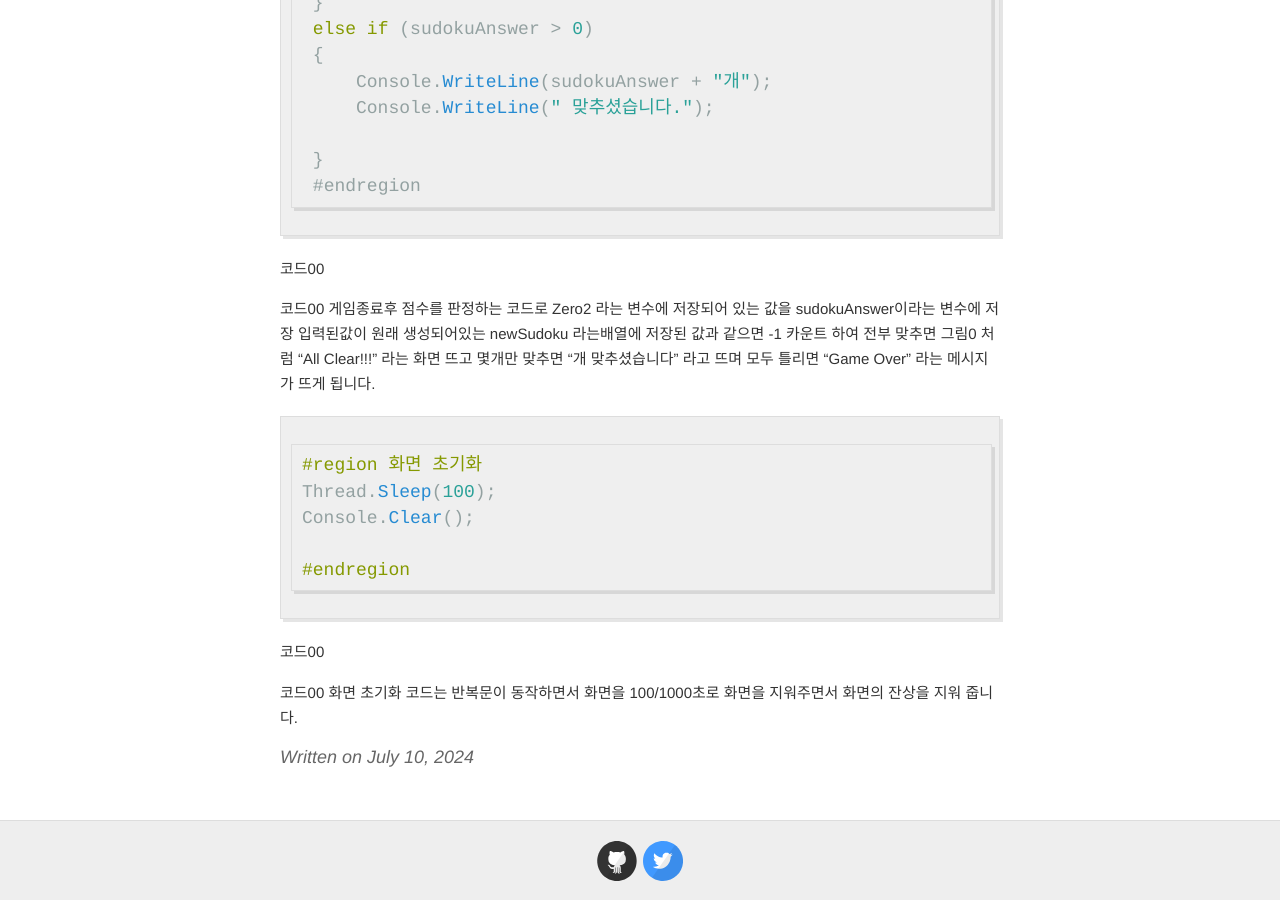
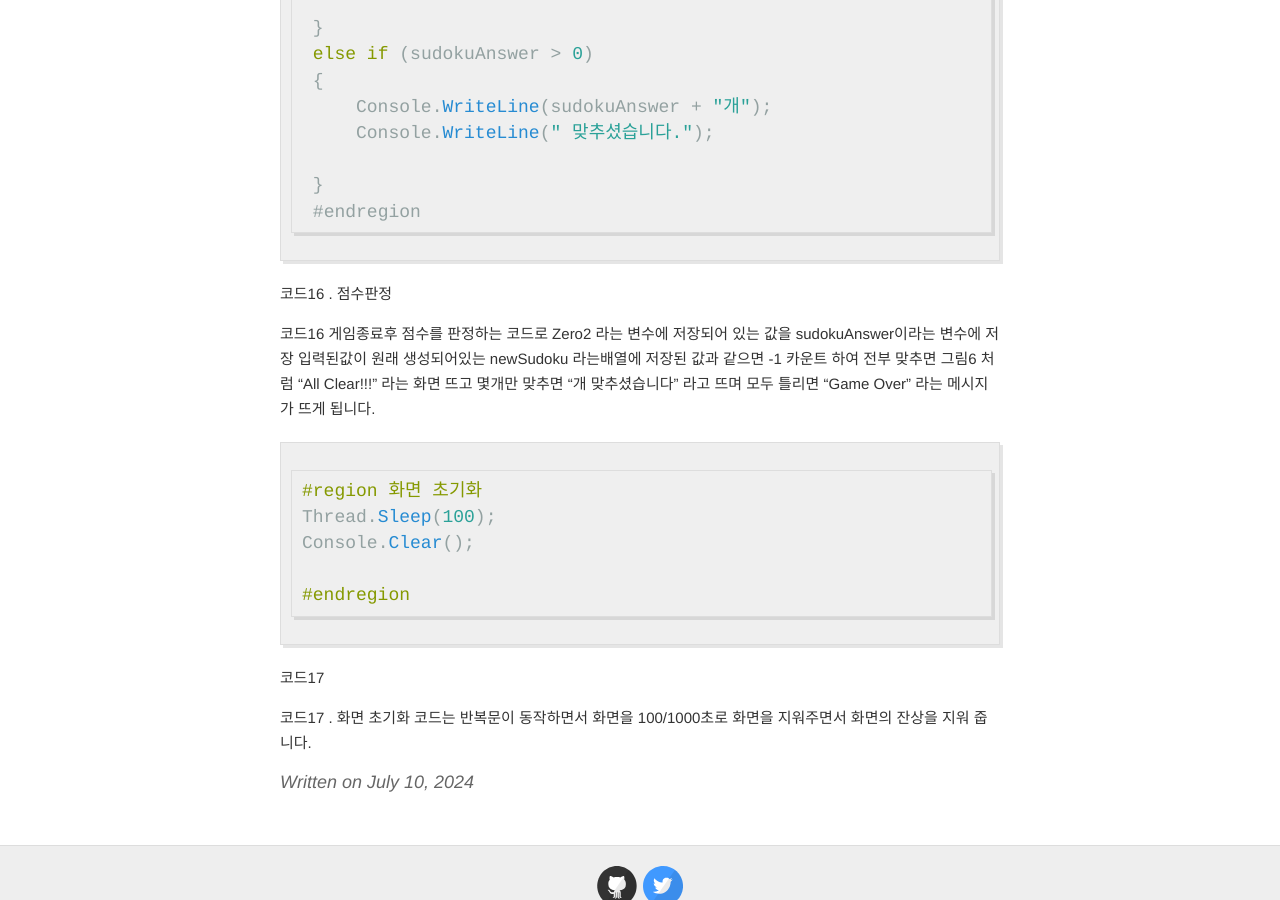
Before and after one commit to enmael/enmael.github.io, a Jekyll site: the page built from _posts/2024-7-10-sudoku .md, in a window 1280 px wide and 900 px high, scrolled down 19415 px. Built offline with Jekyll 4.4.1, drawn with Linux system fonts in a browser that asks for light colours; comment, search, counter and statistics services are not loaded; some of the changed text lies outside the part shown.

Commit message:
Update 2024-7-10-sudoku .md

````diff
--- a/_posts/2024-7-10-sudoku .md
+++ b/_posts/2024-7-10-sudoku .md
@@ -99,11 +99,11 @@
     }
 ```
 <span style="font-size: 15px;">
-   코드1 피셔에이츠 셔플 알고리즘을 이용해서 3x3배열만들기
+   코드 1. 피셔에이츠 셔플 알고리즘을 이용해서 3x3배열만들기
 </span>
 
 <span style="font-size: 15px;">
-코드1은 array 에 저장되어있는 값 1,2,3,4,5,6,7,8,9를 뒤에서 부터 랜덤한 자리와 셔플 하여 값을 변경 하는과정을 9번 반복하여 array 배열을 썩고 그렇게 나온 값들을 2차원 배열 arrray2에 저장을 합니다.
+코드 1은 array 에 저장되어있는 값 1,2,3,4,5,6,7,8,9를 뒤에서 부터 랜덤한 자리와 셔플 하여 값을 변경 하는과정을 9번 반복하여 array 배열을 썩고 그렇게 나온 값들을 2차원 배열 arrray2에 저장을 합니다.
 </span>
 
 <span style="font-size: 15px;">
@@ -161,11 +161,11 @@
 ```
 
 <span style="font-size: 15px;">
-   코드00
+   코드 2. 열분리 코드
 </span>
 
 <span style="font-size: 15px;">
-   코드00 그림0 처럼 열을 분리하여 각각 2차원 배열 row1,row2,row3 에 저장을 합니다.
+   코드 2 그림3 처럼 열을 분리하여 각각 2차원 배열 row1,row2,row3 에 저장을 합니다.
 </span>
 
 ```csharp
@@ -198,12 +198,13 @@
 ```
 
 <span style="font-size: 15px;">
-   코드00
+   코드 3.
 </span>
 
 <span style="font-size: 15px;">
-   코드00 그림0 처럼 분리한 열을 썩어서 새로운 3x3 배열 rowArray1를 만듭니다.
+   코드3. 그림3 처럼 분리한 열을 썩어서 새로운 3x3 배열 rowArray1를 만듭니다.
 </span>
+
 
 ```csharp
 #region rowArray2
@@ -235,11 +236,11 @@
 ```
 
 <span style="font-size: 15px;">
-   코드00
+   코드 4.열분리
 </span>
 
 <span style="font-size: 15px;">
-   코드00 그림0 처럼 분리한 열을 썩어서 새로운 3x3 배열 rowArray2를 만듭니다.
+   코드 4. 그림3 처럼 분리한 열을 썩어서 새로운 3x3 배열 rowArray2를 만듭니다.
 </span>
 
 <span style="font-size: 15px;">
@@ -289,11 +290,11 @@
 ```
 
 <span style="font-size: 15px;">
-   코드00
+   코드 5. 1차원배열로 분리
 </span>
 
 <span style="font-size: 15px;">
-   코드00 는 Array2 2차원배열을 1차원배열로 나누어서 각각 arr1, arr2, arr3에 저장 합니다.
+   코드5 는 Array2 2차원배열을 1차원배열로 나누어서 각각 arr1, arr2, arr3에 저장 합니다.
 </span>
 
 ```csharp
@@ -350,11 +351,11 @@
 ```
 
 <span style="font-size: 15px;">
-   코드00
+   코드6 1차원 배열로 새로운 배열 2차원 배열 생성
 </span>
 
 <span style="font-size: 15px;">
-   코드00 는  1차원 배열 arr1, arr2, arr3 을 위치를 바꿔서 array2 와 중복되지않는 2차원 배열 lineArray1, lineArray2를 만들어냅니다.
+   코드6 는  1차원 배열 arr1, arr2, arr3 을 위치를 바꿔서 array2 와 중복되지않는 2차원 배열 lineArray1, lineArray2를 만들어냅니다.
 </span>
 
 ```csharp
@@ -398,7 +399,7 @@
 ```
 
 <span style="font-size: 15px;">
-   코드00
+   코드 7. 2차원 배열 합치기
 </span>
 
 <span style="font-size: 15px;">
@@ -449,11 +450,11 @@
 ```
 
 <span style="font-size: 15px;">
-   코드00
+   코드 8. 2차원 배열 합쳐서 9x9 배열 만들기
 </span>
 
 <span style="font-size: 15px;">
-   코드00 는 위에서 만들어진 3x9의 2차원배열인  sudoku1, sudoku2, sudoku3를 합쳐서 하나의 새로운 9X9배열  newSudoku 에 붙여 넣는 과정 입니다
+   코드8 는 위에서 만들어진 3x9의 2차원배열인  sudoku1, sudoku2, sudoku3를 합쳐서 하나의 새로운 9X9배열  newSudoku 에 붙여 넣는 과정 입니다
 </span>
 
 <h4>5.게임 플레이</h4>
@@ -481,11 +482,11 @@
 }
 ```
 <span style="font-size: 15px;">
-   코드00
+   코드 9. 배열에 공백 만들기
 </span>
 
 <span style="font-size: 15px;">
-   코드00는 게임 플레이 필요한 답안지를 제작하는 과정으로
+   코드9 는 게임 플레이 필요한 답안지를 제작하는 과정으로
  copySudoku라는 새로운 배열을 생성하여 랜덤 함수를 이용하여
   2차원배열을 인덱스 값을 받아서 그곳의 값만 0으로 바꿔 버리는 코드 입니다.
 </span>
@@ -506,11 +507,11 @@
 Zero2 = Zero;
 ```
 <span style="font-size: 15px;">
-   코드00
+   코드10 . 공백 카운트 하기
 </span>
 
 <span style="font-size: 15px;">
-   코드00 은 빈공간의 갯수를 Zero라는 변수로 저장하여 Zero2에 저장을 합니다.
+   코드10 은 빈공간의 갯수를 Zero라는 변수로 저장하여 Zero2에 저장을 합니다.
 </span>
 
 <h5>5.2 게임플레이</h5>
@@ -538,11 +539,11 @@
  //
 ```
 <span style="font-size: 15px;">
-   코드00
+   코드11. 게임플레이 기초
 </span>
 
 <span style="font-size: 15px;">
-   코드00 시작화면, 작동, 화면초기화 3개로 나누어져있습니다.
+   코드11 시작화면, 작동, 화면초기화 3개로 나누어져있습니다.
 </span>
 
 ```csharp
@@ -563,11 +564,11 @@
 ```
 
 <span style="font-size: 15px;">
-   코드00
+   코드12. 게임 시작화면
 </span>
 
 <span style="font-size: 15px;">
-   코드00 시작화면은 그림0 의 화면이 나오며 start 변수의 값이 20을 넘으면 게임플레이 화면으로 넘어 갑니다.
+   코드12 시작화면은 그림4 의 화면이 나오며 start 변수의 값이 20을 넘으면 게임플레이 화면으로 넘어 갑니다.
 </span>
 
 ```csharp
@@ -589,11 +590,11 @@
 ```
 
 <span style="font-size: 15px;">
-   코드00
+   코드13 . 게임 이벤트 화면
 </span>
 
 <span style="font-size: 15px;">
-   코드00 작동부 로 정보 표시, 스도쿠 판, 키보드 이벤트, 게임종료후 점수 판정으로 나누어집니다.
+   코드13 게임에서 발생하는 이벤트 들로 정보 표시, 스도쿠 판, 키보드 이벤트, 게임종료후 점수 판정으로 나누어집니다.
 </span>
 
 ```csharp
@@ -659,11 +660,11 @@
 ```
 
 <span style="font-size: 15px;">
-   코드00
+   코드14 . 콘솔창에 특수기호 출력
 </span>
 
 <span style="font-size: 15px;">
-   코드00 스도쿠판 은 copySudoku 배열을 가지고 빈공간 그러니까 0은□, 1는(은)①, 2는(은)②, 3는(은)③, 4는(은)④, 5는(은)⑤, 6는(은)⑥, 7는(은)⑦ 8는(은)⑧, 9는(은)⑨ 으로 변환해서 그림0 처럼 콘솔창에 표시되게 해주는 코드 입니다.
+   코드14 스도쿠판 은 copySudoku 배열을 가지고 빈공간 그러니까 0은□, 1는(은)①, 2는(은)②, 3는(은)③, 4는(은)④, 5는(은)⑤, 6는(은)⑥, 7는(은)⑦ 8는(은)⑧, 9는(은)⑨ 으로 변환해서 그림5 처럼 콘솔창에 표시되게 해주는 코드 입니다.
 </span>
 
 
@@ -797,11 +798,11 @@
 ```
 
 <span style="font-size: 15px;">
-   코드00
+   코드15. 키보드 이벤트
 </span>
 
 <span style="font-size: 15px;">
-   코드00 은 키보드 방향키로 ▲을 움직이며, 주석에 표시된 키를 입력하면 숫자를 임시 적으로 memo이라는 변수에 저장 하고 맞으면 Enter눌러서 빈공간에 값을 입력하고 Zero 변수의 값을 --하여 빈공간을 계수를 카운트 합니다. 그리고 틀리면 Spacebar 를 눌러서memo에 저장되는 값을 초기화 합니다.
+   코드15. 은 키보드 방향키로 ▲을 움직이며, 주석에 표시된 키를 입력하면 숫자를 임시 적으로 memo이라는 변수에 저장 하고 맞으면 Enter눌러서 빈공간에 값을 입력하고 Zero 변수의 값을 --하여 빈공간을 계수를 카운트 합니다. 그리고 틀리면 Spacebar 를 눌러서memo에 저장되는 값을 초기화 합니다.
 </span>
 
 ```csharp
@@ -838,11 +839,11 @@
 ```
 
 <span style="font-size: 15px;">
-   코드00
+   코드16 . 점수판정
 </span>
 
 <span style="font-size: 15px;">
-   코드00 게임종료후 점수를 판정하는 코드로 Zero2 라는 변수에 저장되어 있는 값을 sudokuAnswer이라는 변수에 저장 입력된값이 원래 생성되어있는 newSudoku 라는배열에 저장된 값과 같으면 -1 카운트 하여  전부 맞추면 그림0 처럼 "All Clear!!!" 라는 화면 뜨고 몇개만 맞추면 "개 맞추셨습니다" 라고 뜨며 모두 틀리면 "Game Over" 라는 메시지가 뜨게 됩니다.
+   코드16 게임종료후 점수를 판정하는 코드로 Zero2 라는 변수에 저장되어 있는 값을 sudokuAnswer이라는 변수에 저장 입력된값이 원래 생성되어있는 newSudoku 라는배열에 저장된 값과 같으면 -1 카운트 하여  전부 맞추면 그림6 처럼 "All Clear!!!" 라는 화면 뜨고 몇개만 맞추면 "개 맞추셨습니다" 라고 뜨며 모두 틀리면 "Game Over" 라는 메시지가 뜨게 됩니다.
 </span>
 
 ```csharp
@@ -854,9 +855,9 @@
 ```
 
 <span style="font-size: 15px;">
-   코드00
+   코드17
 </span>
 
 <span style="font-size: 15px;">
-   코드00 화면 초기화 코드는 반복문이 동작하면서 화면을 100/1000초로 화면을 지워주면서 화면의 잔상을 지워 줍니다.
+   코드17 . 화면 초기화 코드는 반복문이 동작하면서 화면을 100/1000초로 화면을 지워주면서 화면의 잔상을 지워 줍니다.
 </span>
````
